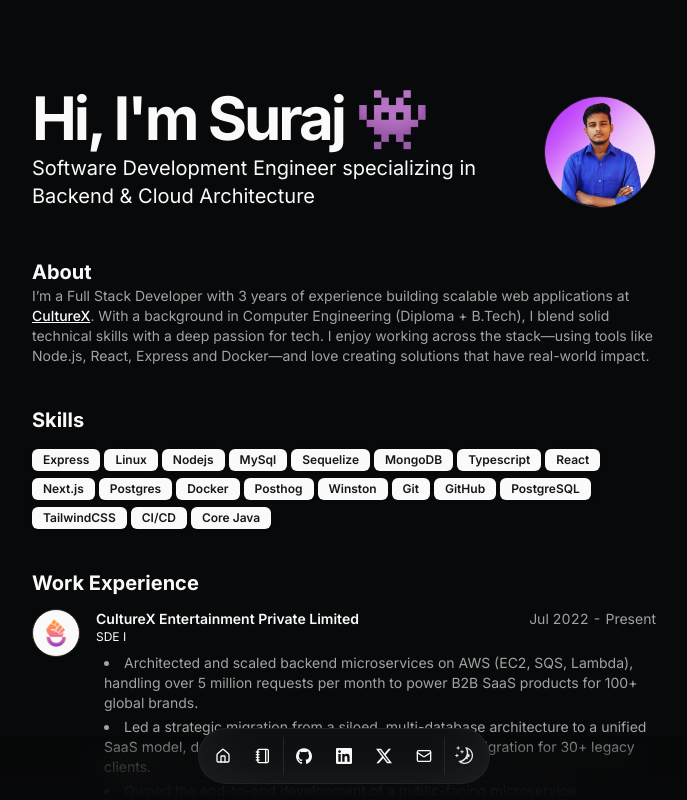
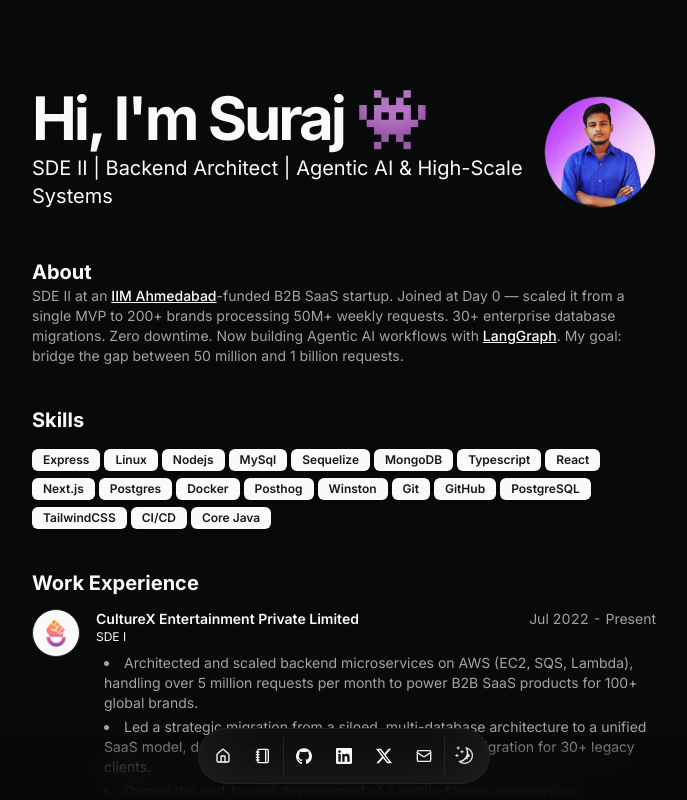
Before and after one commit to surajkuushwaha/surajkuushwaha, a Next.js app: page / in a window 1280 px wide. Shown: the top 800 px of the page, without its empty margins (296-983 px from the left). Built offline with nearby package versions, Linux system fonts and the light colour scheme.

Commit message:
feat: update hero, summary, and contact info

```diff
--- a/src/data/resume.tsx
+++ b/src/data/resume.tsx
@@ -8,9 +8,9 @@ export const DATA = {
     location: "Ahmedabad Gujarat, IN",
     locationLink: "https://www.google.com/maps/place/ahmedabad",
     description:
-        "Software Development Engineer specializing in Backend & Cloud Architecture",
+        "SDE II | Backend Architect | Agentic AI & High-Scale Systems",
     summary:
-        "I’m a Full Stack Developer with 3 years of experience building scalable web applications at [CultureX](https://www.influenzer.io/). With a background in Computer Engineering (Diploma + B.Tech), I blend solid technical skills with a deep passion for tech. I enjoy working across the stack—using tools like Node.js, React, Express and Docker—and love creating solutions that have real-world impact.",
+        "SDE II at an [IIM Ahmedabad](https://www.iima.ac.in/)-funded B2B SaaS startup. Joined at Day 0 — scaled it from a single MVP to 200+ brands processing 50M+ weekly requests. 30+ enterprise database migrations. Zero downtime. Now building Agentic AI workflows with [LangGraph](https://www.langchain.com/langgraph). My goal: bridge the gap between 50 million and 1 billion requests.",
     avatarUrl: "/me.jpg",
     skills: [
         "Express",
@@ -39,8 +39,7 @@ export const DATA = {
         { href: "/blog", icon: NotebookIcon, label: "Blog" },
     ],
     contact: {
-        email: "jobs@surajkuushwaha.com",
-        tel: "+91 91067 64917",
+        email: "work@surajkuushwaha.com",
         social: {
             GitHub: {
                 name: "GitHub",
@@ -71,7 +70,7 @@ export const DATA = {
             // },
             email: {
                 name: "Send Email",
-                url: "mailto:jobs@surajkuushwaha.com",
+                url: "mailto:work@surajkuushwaha.com",
                 icon: Icons.email,
 
                 navbar: true,
```
